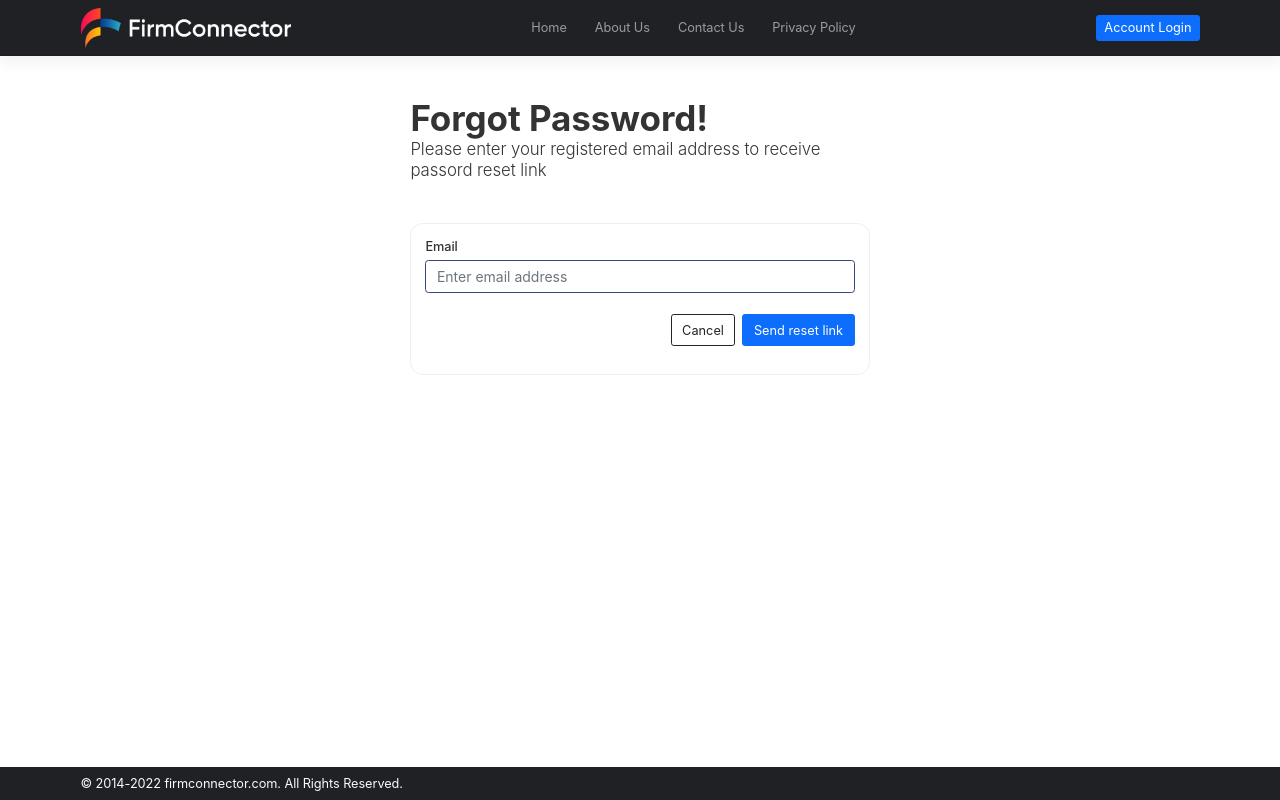
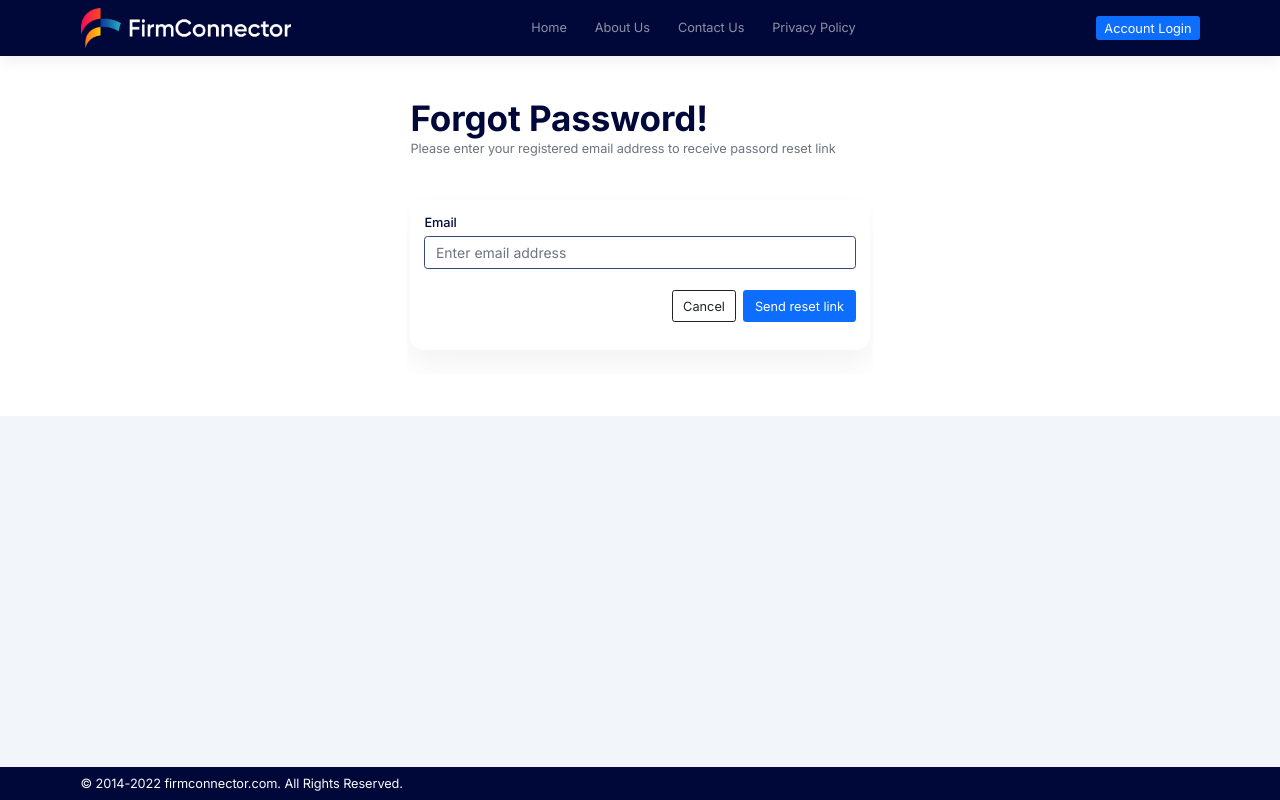
Before and after one commit to FirmConnector-com/firmconnector-front-end, a React (Create React App) app: page /forgot-password in a window 1280 px wide. Built offline with nearby package versions, Linux system fonts and the light colour scheme.

Commit message:
UI change

```diff
--- a/src/assets/css/color.css
+++ b/src/assets/css/color.css
@@ -5,14 +5,14 @@
     --info-dark: #334680;
     --info-light: #e4f9fd;
     --info-x-light: #e7f6fc;
-    --black: #202124;
+    --black: #000839;
     --danger: #fd3b32;
     --danger-dark: #f91c4d;
     --danger-light: #ffdbd9;
     --success-light: #a8ffd6;
     --success: #27bd77;
     --success-dark: #21b872;
-    --muted: #333;
+    --muted: #777e89;
     --muted-light-dark-text: #B5B5C3;
     --muted-light: #d2dae6;
     --warning: #ffa515;
--- a/src/assets/css/main.css
+++ b/src/assets/css/main.css
@@ -9,13 +9,13 @@ html, body, div, span, applet, object, iframe, h1, h2, h3, h4, h5, h6, p, blockq
 }
 
 body {
-   /* font-family: 'Inter', sans-serif !important; */
-   font-family: -apple-system, BlinkMacSystemFont, "Segoe UI", Roboto, "Helvetica Neue", Arial, "Noto Sans", sans-serif, "Apple Color Emoji", "Segoe UI Emoji", "Segoe UI Symbol", "Noto Color Emoji" !important;
-   color: var(--muted) !important;
+   font-family: 'Inter', sans-serif !important;
+   color: var(--black) !important;
    -webkit-font-smoothing: antialiased !important;
    overflow-y:scroll !important;
    letter-spacing: -.006em !important;
    font-size: 0.911em !important;
+   background-color: #f2f5f9 !important;
 }
 
 html {
@@ -599,5 +599,15 @@ a{
 }
 
 .btn-group-sm>.btn, .btn-sm {
-   padding: 0.15rem 0.5rem 0.2rem 0.5rem !important;
+   padding: 0.15rem 0.5rem 0.1rem 0.5rem !important;
 }
+
+.btn-success {
+   background-color: #39cb7f !important;
+   border-color: #39cb7f !important;
+}
+
+.btn-secondary {
+   background-color: #6c757d !important;
+   border-color: #6c757d !important;
+}
--- a/src/components/Headers/BlockHeader.js
+++ b/src/components/Headers/BlockHeader.js
@@ -7,7 +7,7 @@ const HeaderLg = (props) => {
     <div className="d-block mb-5">
       <p className="mb-0 fw-bold display-6">{title}</p>
       <div className="d-block">
-        <span className="text-muted-custom desc h6">{subText}</span>
+        <span className="text-secondary">{subText}</span>
       </div>
     </div>
   );
--- a/src/components/Layouts/WithAuth/layout.css
+++ b/src/components/Layouts/WithAuth/layout.css
@@ -128,8 +128,8 @@
       word-wrap: break-word;
       background-color: var(--white);
       background-clip: border-box;
-      /* border: 1px solid rgba(0,0,0,.03); */
-      border: 1px solid #ecf0f2;
+      -webkit-box-shadow: 0 15px 30px 0 rgb(0 0 0 / 5%);
+      box-shadow: 0 15px 30px 0 rgb(0 0 0 / 5%);
       border-radius: 0.9rem;
       overflow: hidden;
    }
```
Also changed, not shown: 10 other files (tests, documents, lock files or other folders).
